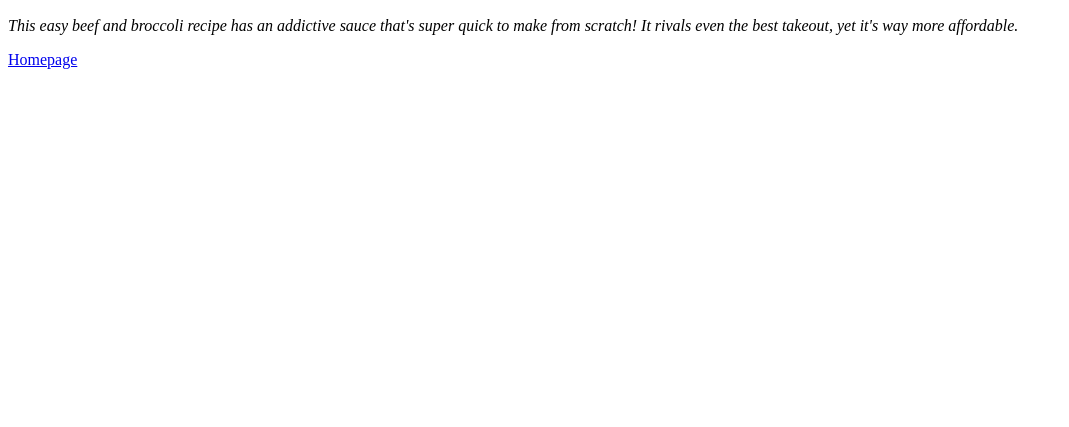
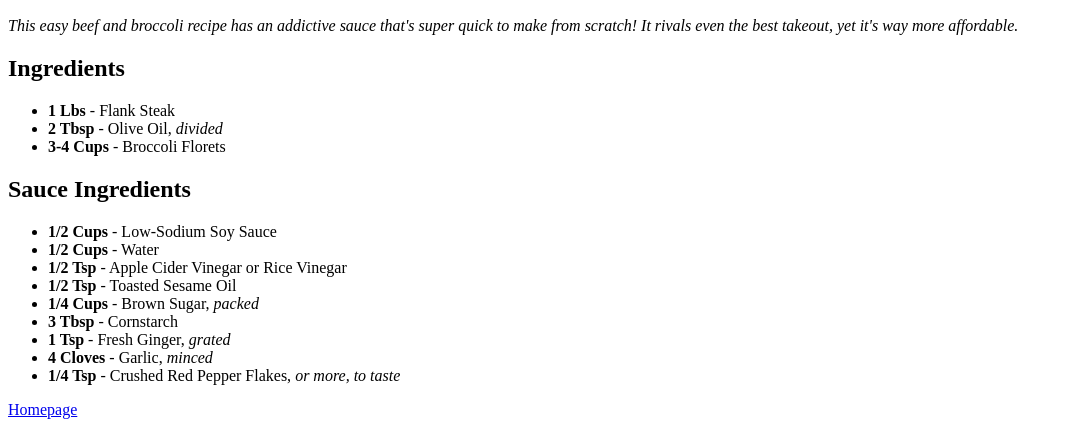
Before and after one commit to WheelockCode/odin-recipes, a plain HTML site: page recipes/beef_broccoli.html in a window 1280 px wide. Shown: the part 383-810 px from the top of the page, without its empty margins (0-1069 px from the left). Drawn offline with Linux system fonts and the light colour scheme.

Commit message:
added ingredients list to beef_broccoli.html

```diff
--- a/recipes/beef_broccoli.html
+++ b/recipes/beef_broccoli.html
@@ -15,6 +15,27 @@
         <p><em>This easy beef and broccoli recipe has an addictive sauce that's super quick to
             make from scratch! It rivals even the best takeout, yet it's way more affordable.</em></p>
 
+        <h2>Ingredients</h2>
+
+        <ul>
+            <li><strong>1 Lbs</strong> - Flank Steak</li>
+            <li><strong>2 Tbsp</strong> - Olive Oil, <em>divided</em></li>
+            <li><strong>3-4 Cups</strong> - Broccoli Florets</li>
+        </ul>
+
+        <h2>Sauce Ingredients</h2>
+
+        <ul>
+            <li><strong>1/2 Cups</strong> - Low-Sodium Soy Sauce</li>
+            <li><strong>1/2 Cups</strong> - Water</li>
+            <li><strong>1/2 Tsp</strong> - Apple Cider Vinegar or Rice Vinegar</li>
+            <li><strong>1/2 Tsp</strong> - Toasted Sesame Oil</li>
+            <li><strong>1/4 Cups</strong> - Brown Sugar, <em>packed</em></li>
+            <li><strong>3 Tbsp</strong> - Cornstarch</li>
+            <li><strong>1 Tsp</strong> - Fresh Ginger, <em>grated</em></li>
+            <li><strong>4 Cloves</strong> - Garlic, <em>minced</em></li>
+            <li><strong>1/4 Tsp</strong> - Crushed Red Pepper Flakes, <em>or more, to taste</em></li>
+        </ul>
 
         <a href="../index.html">Homepage</a>
 
```
